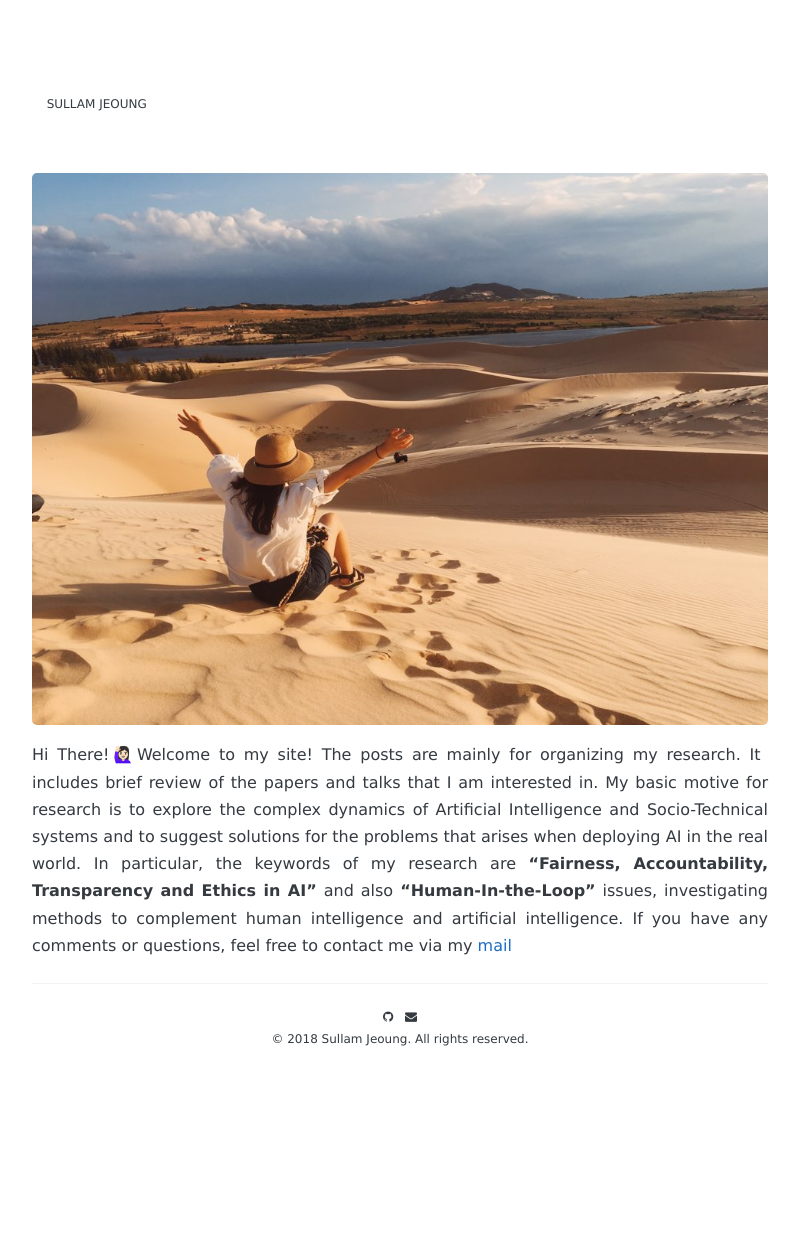
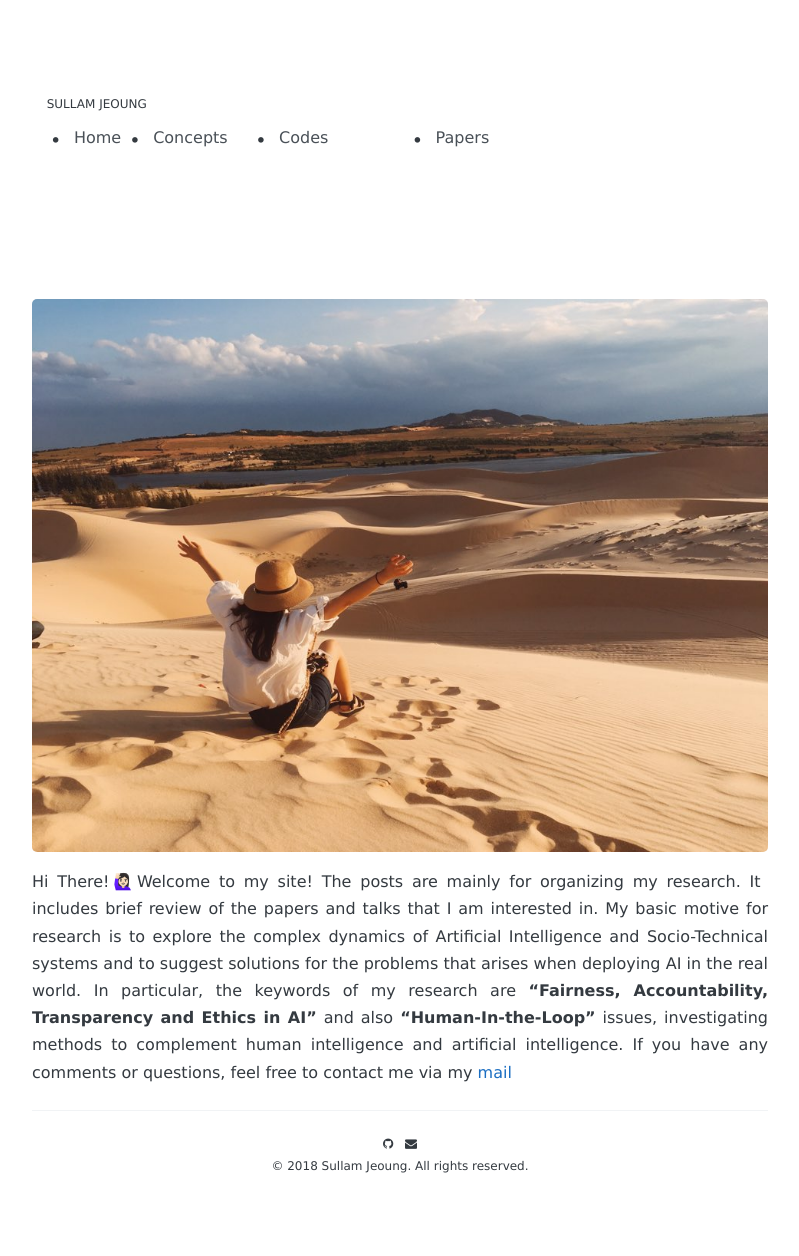
Before and after one commit to sullamij/sullamij.research.github.io, a Jekyll site: the page built from index.md, in a window 1280 px wide. Shown: the whole page, without its empty margins (240-1039 px from the left). Built offline with Jekyll 4.4.1, drawn with Linux system fonts in a browser that asks for light colours; some web fonts are replaced; the list of posts is cut into pages by our own code; before the commit the page ends 1130 px from its top, so only the background shows below that.

Commit message:
Update page.html

```diff
--- a/_layouts/page.html
+++ b/_layouts/page.html
@@ -9,6 +9,33 @@ layout: default
   </div>
   <nav class="header-nav">
 
+    <ul class='cat1'>
+      <li><a href="/">Home</a></li>
+
+      <li><a href="/">Concepts</a>
+        <ul>
+            <li><a href="/Concepts/Stats">Statistics</a></li>
+            <li><a href="/Concepts/NLP">NLP</a></li>
+            <li><a href="/Concepts/ETC">ETC</a></li>
+        </ul>
+      </li>
+
+      <li><a href="/">Codes</a>
+        <ul>
+          <li><a href="/Codes/FS">From Scratch</a></li>
+          <li><a href="/Codes/FS">Tips</a></li>
+        </ul>
+      </li>
+
+      <li><a href="/">Papers</a>
+        <ul>
+            <li><a href="/Papers/FATE">FATE</a></li>
+            <li><a href="/Papers/NLP">NLP</a></li>
+            <li><a href="/Papers/ETC">ETC</a></li>
+        </ul>
+      </li>
+    </ul>
+
   </nav>
 </header>
 
```
